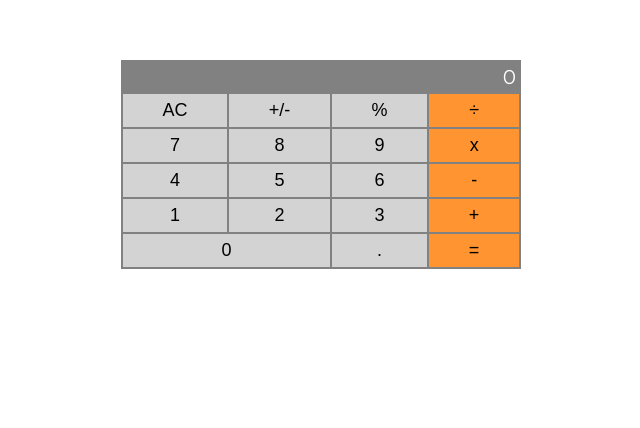
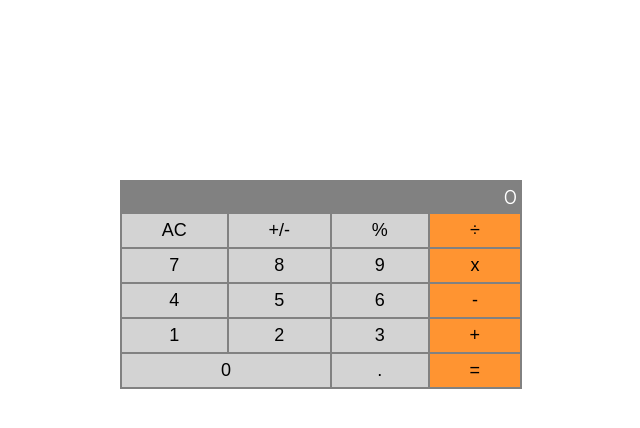
Before and after one commit to Felipe-Perez-Ferraro/math-magicians, a React (Create React App) app: page / in a window 1280 px wide. Shown: the part 116-544 px from the top of the page, without its empty margins (319-959 px from the left). Built offline with nearby package versions, Linux system fonts and the light colour scheme.

Commit message:
added quotes styles

```diff
--- a/src/App.css
+++ b/src/App.css
@@ -2,9 +2,11 @@
   display: flex;
   align-items: center;
   justify-content: center;
+  flex-direction: column;
+  gap: 20px;
   max-width: 400px;
   margin: 0 auto;
-  height: 70vh;
+  height: 100vh;
 }
 
 .calculator__container {
@@ -139,3 +141,19 @@
 .orange:hover {
   background-color: #e0720a;
 }
+
+.calculator__loading {
+  margin-top: 20px;
+  font-size: 20px;
+  font-weight: 700;
+}
+
+.calculator__quotes__title {
+  text-align: center;
+  font-size: 18px;
+}
+
+.calculator__quotes__category,
+.calculator__quotes__quote {
+  font-size: 15px;
+}
```
